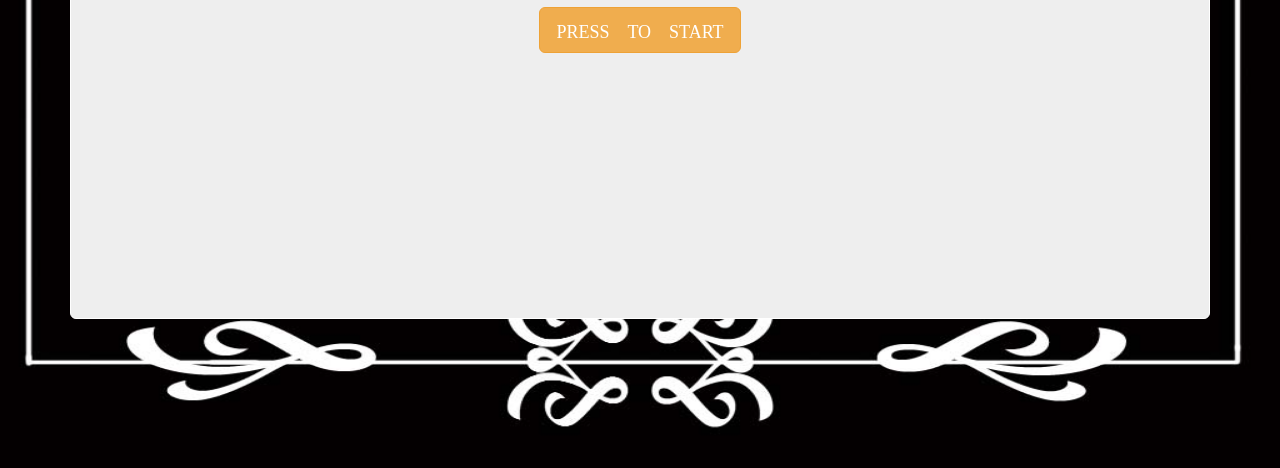
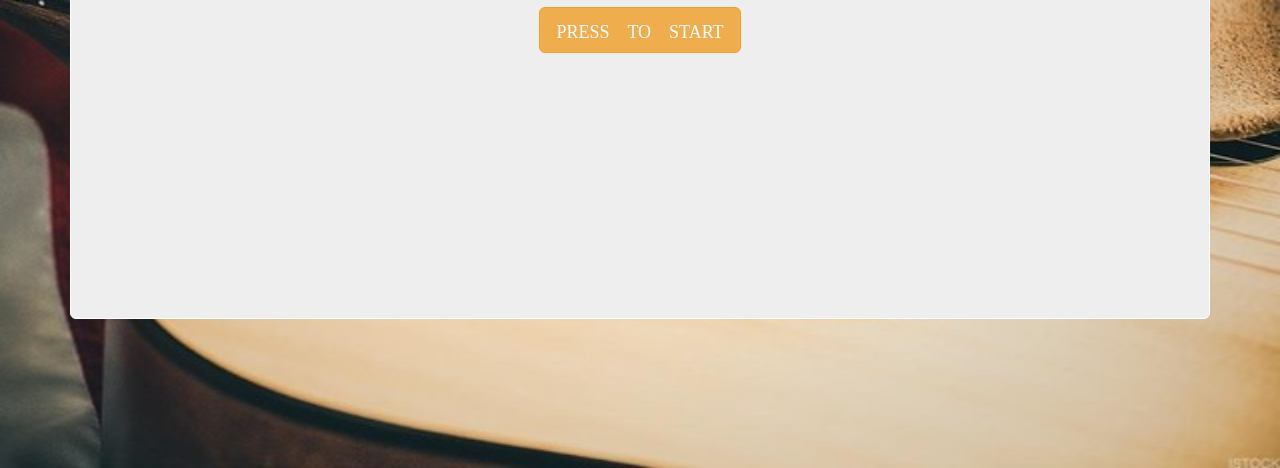
Before and after one commit to GrantMBowen/TriviaGame, a plain HTML site: page index.html in a window 1280 px wide. Shown: the part 332-800 px from the top of the page. Drawn offline with nearby package versions, Linux system fonts and the light colour scheme; a web font is replaced by a local one.

Commit message:
messing with the background images

```diff
--- a/assets/css/style.css
+++ b/assets/css/style.css
@@ -7,7 +7,7 @@
 
 
   #background {
-      background-image: url("../images/silent_movie_frame.jpg");
+      background-image: url("../images/countrybackground.jpg");
       width: 100%;
       height: 100%;
       background-position: center;
```
Also changed, not shown: assets/images/countrybackground.jpg (added).
